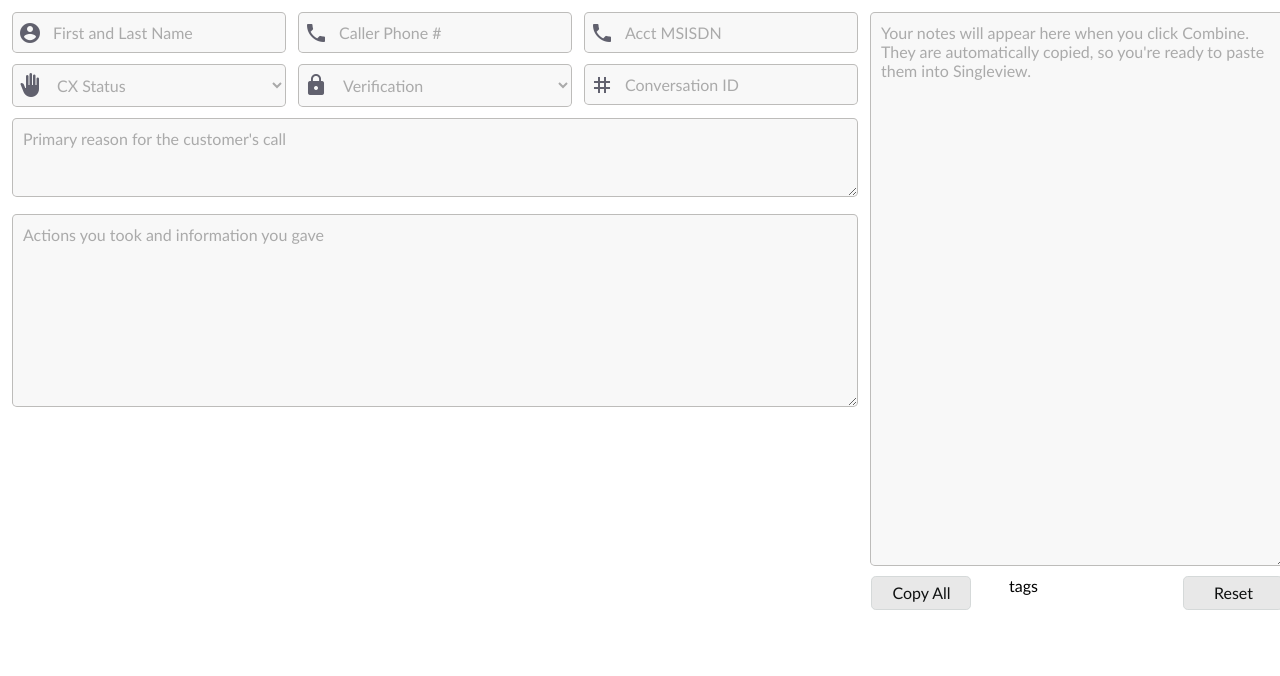
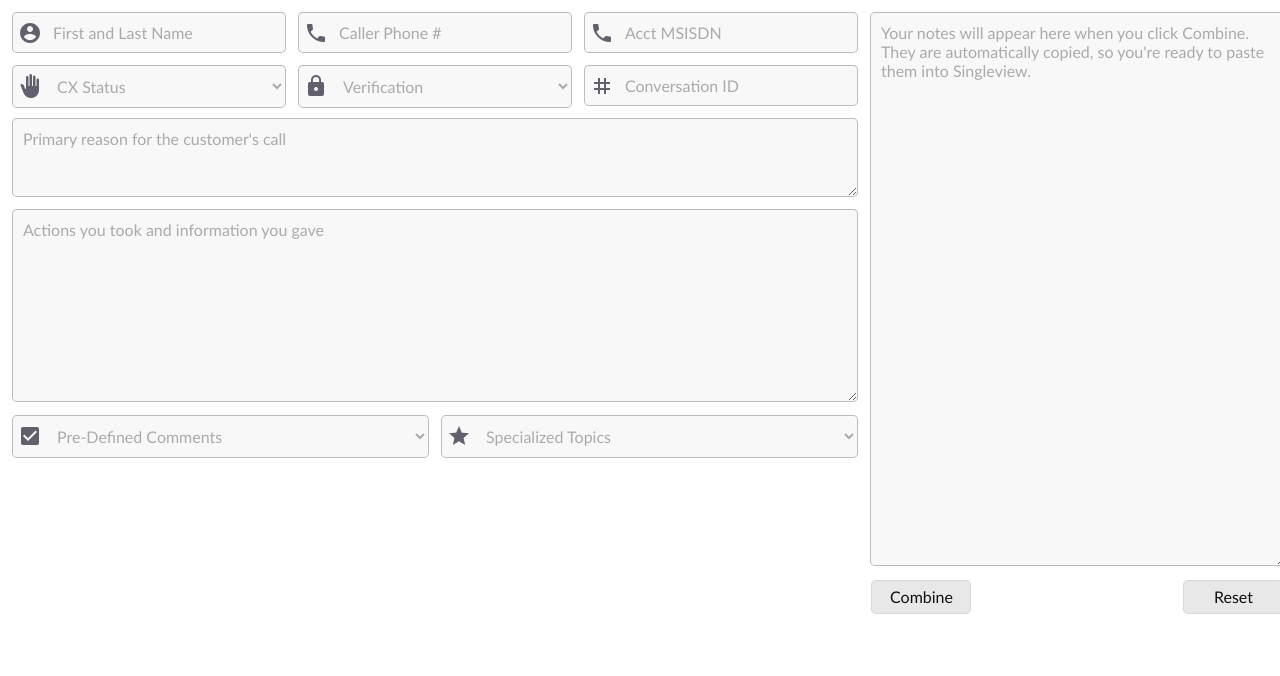
Before and after one commit to Shawncologist/Improved-Notator, a plain HTML site: page index.html in a window 1280 px wide. Drawn offline with Linux system fonts and the light colour scheme.

Commit message:
+new tag/pdc menu. Warning no work

```diff
--- a/index.html
+++ b/index.html
@@ -54,20 +54,21 @@
       margin-right: 5px;
       display: grid;
       grid-template-columns: 1fr 1fr 1fr 1fr 1fr 1fr 1fr 1fr 1fr;
-      grid-template-rows: 0.5fr 0.5fr 1fr 1.8fr 1fr 0.5fr 0.5fr 0.5fr 0.5fr 0.5fr 0.5fr 0.5fr 0.5fr 0.5fr 0.5fr;
+      grid-template-rows: 50px 50px 50px 35px 150px 50px 50px 50px 50px 50px 50px 50px 50px 50px 50px;
       gap: 3px 12px;
       grid-auto-flow: row;
       grid-template-areas:
         "name name caller caller msisdn msisdn output-note output-note output-note"
         "status status verify verify contact-id contact-id output-note output-note output-note"
         "reason reason reason reason reason reason output-note output-note output-note"
+        "reason reason reason reason reason reason output-note output-note output-note"
         "action action action action action action output-note output-note output-note"
         "action action action action action action output-note output-note output-note"
-        "specialized specialized specialized topic-bonus topic-bonus topic-bonus output-note output-note output-note"
+        "tags tags tags specialized specialized specialized output-note output-note output-note"
         ". . . . . . output-note output-note output-note"
-        ". . . . . . button1 tags button2"
-        ". . . . . . . . ."
-        ". . . . . . . . ."
+        ". . . . . . output-note output-note output-note"
+        ". . . . . . button1 . button2"
+        ". . . . . . button1 . button2"
         ". . . . . . . . ."
         ". . . . . . . . ."
         ". . . . . . . . ."
@@ -122,16 +123,20 @@
     .button1 {
       grid-area: button1;
       padding-left: 5px;
+      margin-top: 10px;
+    }
+
+    .button2 {
+      grid-area: button2;
+      justify-self: end;
+      margin-top: 10px;
     }
 
     .tags {
       grid-area: tags;
     }
 
-    .button2 {
-      grid-area: button2;
-      justify-self: end;
-    }
+
 
     /* :root {
      --select-border: #777;
@@ -303,11 +308,34 @@
       <div class="action">
         <textarea id="input-action" class="textarea" rows="9" cols="10" placeholder="Actions you took and information you gave"></textarea>
       </div>
+      <div class="tags icon-inside">
+        <span id="id-input-tag-icon" class="material-icons grey-icons input-name-icon">check_box</span>
+        <select class="selectmenu input-field selectmenu" id="input-tags">
+          <option selected value="">Pre-Defined Comments</option>
+          <option value="a">a</option>
+          <option value="b">b</option>
+          <option value="c">c</option>
+          <option value="d">d</option>
+          <option value="e">e</option>
+        </select>
+      </div>
+      <div class="specialized icon-inside">
+        <span id="id-input-specialized-icon" class="material-icons grey-icons input-name-icon">star</span>
+        <select class="selectmenu input-field selectmenu" id="input-specialized">
+          <option selected value="">Specialized Topics</option>
+          <option value="a">a</option>
+          <option value="b">b</option>
+          <option value="c">c</option>
+          <option value="d">d</option>
+          <option value="e">e</option>
+        </select>
+      </div>
       <!-- end core fields -->
       <!-- <div class="specialized icon-inside">specialized</div> -->
       <!-- <div class="topic-bonus">topic-bonus</div> -->
-      <div class="button1"><button id="copy-button" class="buttons" type="button" value="copy" onClick="formsCombine()">Copy All</button></div>
-      <div class="tags">tags</div>
+
+      <div class="button1"><button id="copy-button" class="buttons" type="button" value="copy" onClick="combineButton()">Combine</button></div>
+
       <div class="button2"><button class="buttons" type="button" value="reset" onClick="resetForm()">Reset</button></div>
 
     </div>
@@ -350,7 +378,7 @@
     allForm.addEventListener("change", formsUpdate);
 
     function formsUpdate() {
-      if (inputName === "") {
+      if (inputName.value === "") {
         document.getElementById("id-input-name-icon").classList.add("input-name-icon");
         document.getElementById("id-input-name-icon").classList.remove("input-name-icon-green");
       } else {
@@ -469,14 +497,22 @@
     }
 
 
-
+function combineButton() {
+  formsCombine()
+  copyNotes();
+}
 
     // copy the note
     function copyNotes() {
       var copyText = document.getElementById("output-textarea");
+      var copyBtn = document.getElementById("copy-button");
       copyText.select();
       // navigator.clipboard.writeText(copyText.value);
       document.execCommand("copy");
+      copyBtn.innerHTML = "Copied!"
+      setTimeout(function() {
+        copyBtn.innerHTML = "Combine"
+      }, 5000)
     }
 
     // reset button
```
